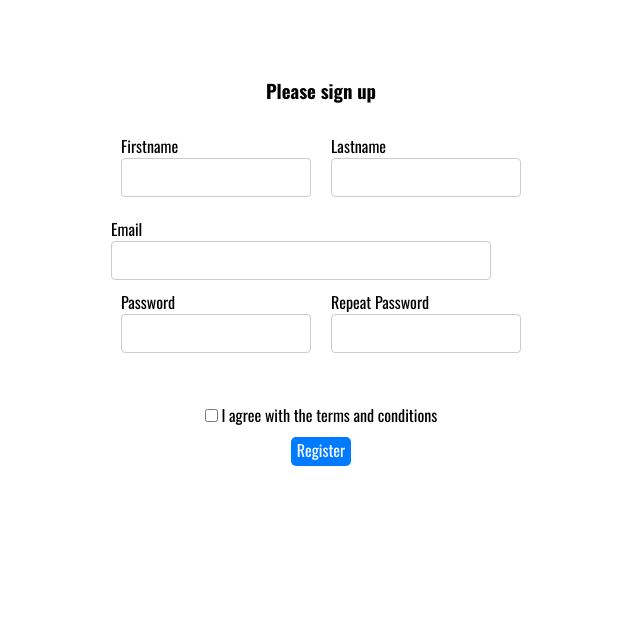
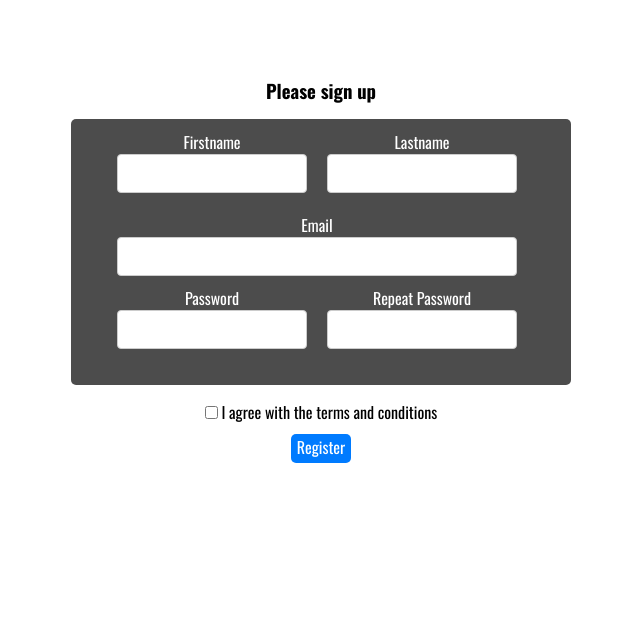
Before and after one commit to alla-belhafsi/SfCryptoNest, a Symfony app: template templates/registration/register.html.twig in a window 1280 px wide. Shown: the part 51-676 px from the top of the page, without its empty margins (319-959 px from the left). Run offline with Twig, Linux system fonts and the light colour scheme; the template is opened without the code that fills it, so the values that code supplies are empty; form fields are guessed from the names that the template uses; style sheets or scripts are compiled from the project's sources; some libraries are stand-ins or nearby versions.

Commit message:
css correction

```diff
--- a/assets/styles/form.css
+++ b/assets/styles/form.css
@@ -26,11 +26,6 @@
     padding-block: 5px;
 }
 
-.security-container {
-    margin-block: 30px;
-}
-
-
 .publish-btn {
     text-align: center;
     color: #007bff;
@@ -54,7 +49,7 @@
 }
 
 .form-col {
-    width: 380px;
+    width: 400px;
 }
 
 .form-control {
--- a/templates/registration/register.html.twig
+++ b/templates/registration/register.html.twig
@@ -8,9 +8,9 @@
         <div class="alert alert-danger" role="alert">{{ flash_error }}</div>
     {% endfor %}
 
-    <h3 class="center">Please sign up</h3>
-    <div class="security-container">
+        <h3 class="center">Please sign up</h3>
 
+        <div class="login-card">
         {{ form_start(registrationForm, {'attr': {'id': 'registration_form'}}) }}
             <div class="form-row">
                 <div class="form-col-sm">
@@ -20,8 +20,10 @@
                     {{ form_row(registrationForm.lastname) }}
                 </div>
             </div>
-            <div class="form-col">
-                {{ form_row(registrationForm.email, {'attr': {'class': 'form-control'}}) }}
+            <div class="form-row">
+                <div class="form-col">
+                    {{ form_row(registrationForm.email, {'attr': {'class': 'form-control'}}) }}
+                </div>
             </div>
             <div class="form-row">
                 <div class="form-col-sm">
@@ -31,7 +33,7 @@
                     {{ form_row(registrationForm.plainPassword.second, {'label': 'Repeat Password', 'attr': {'class': 'form-control'}}) }}
                 </div>
             </div>
-    </div>
+        </div>
             <div>
                 {{ form_widget(registrationForm.agreeTerms, {'attr': {'class': 'form-check-input', 'id': 'agreeTerms'}}) }}
                 {{ form_label(registrationForm.agreeTerms, 'I agree with the terms and conditions', {'label_attr': {'class': 'form-check-label'}}) }}
```
